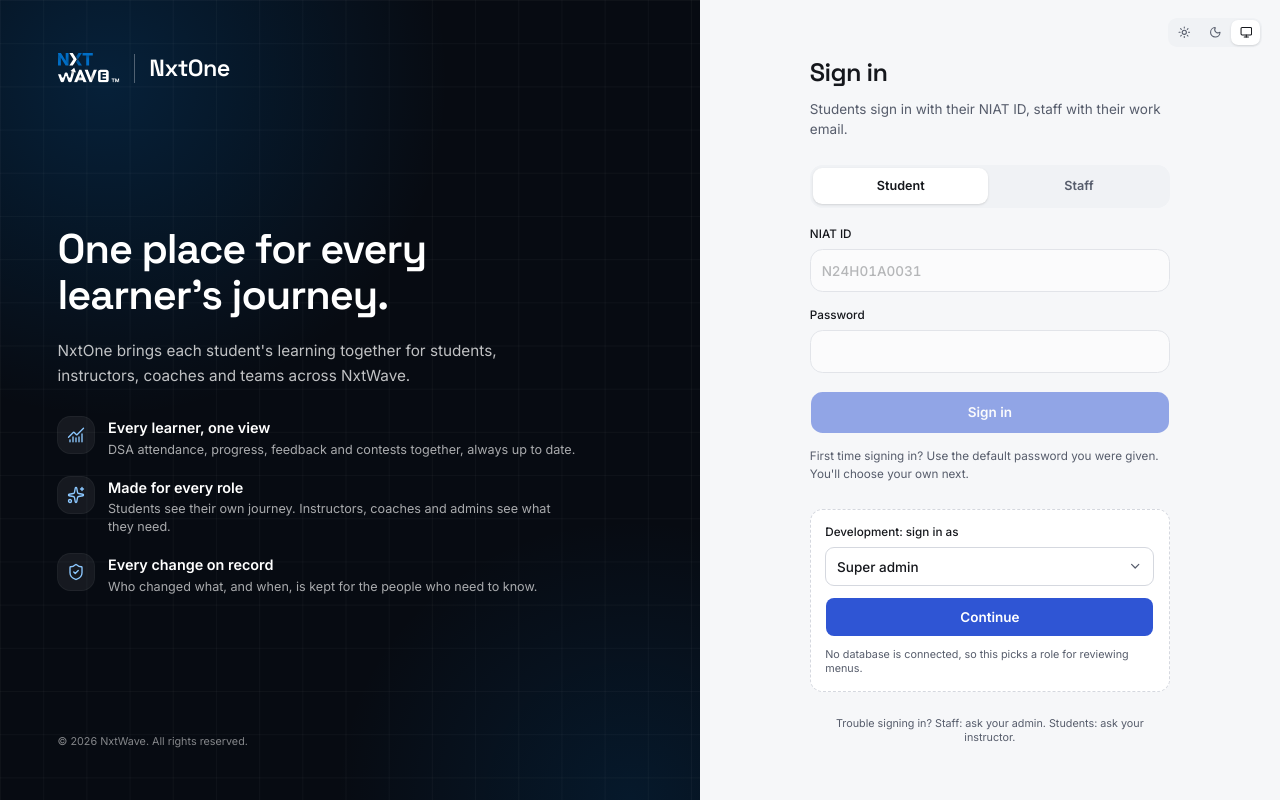
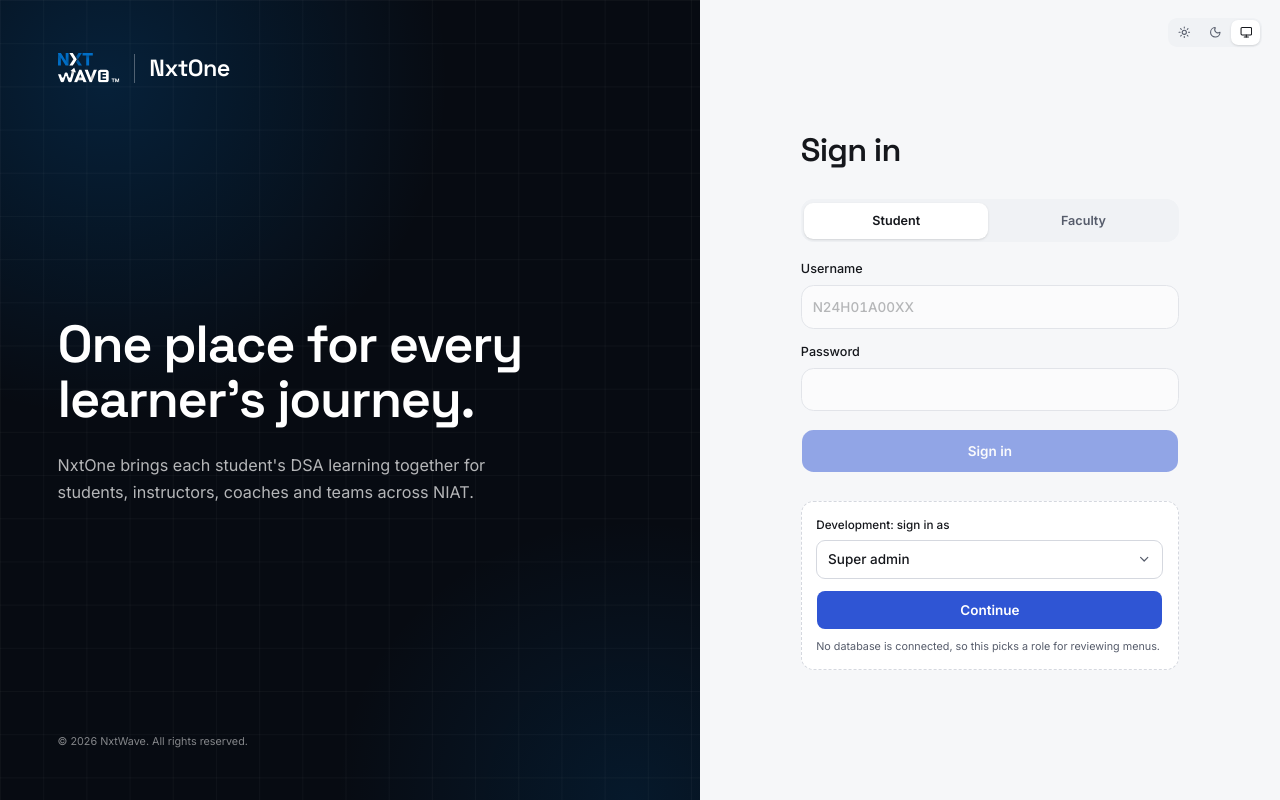
Before and after one commit to rajveer-09/Project-Nxtwave, a Next.js app in the folder platform/web/: page /login in a window 1280 px wide. Built offline with nearby package versions, Linux system fonts and the light colour scheme.

Commit message:
Sign-in page: cut down to headline and form; Username / Password, Student / Faculty, larger type

```diff
--- a/platform/web/app/(auth)/login/page.tsx
+++ b/platform/web/app/(auth)/login/page.tsx
@@ -6,7 +6,6 @@ Date : 18 Nov 2026
 
 */
 
-import { ChartNoAxesCombined, ShieldCheck, Sparkles } from "lucide-react";
 import { connection } from "next/server";
 import { Suspense } from "react";
 import { Brand } from "@/common/components/brand";
@@ -16,11 +15,6 @@ import { DevRolePicker, PasswordForm } from "@/modules/login/sign-in-forms";
 
 export const metadata = { title: "Sign in" };
 
-const POINTS = [
-  { icon: ChartNoAxesCombined, title: "Every learner, one view", text: "DSA attendance, progress, feedback and contests together, always up to date." },
-  { icon: Sparkles, title: "Made for every role", text: "Students see their own journey. Instructors, coaches and admins see what they need." },
-  { icon: ShieldCheck, title: "Every change on record", text: "Who changed what, and when, is kept for the people who need to know." },
-];
 
 /**
  * The form reads the server's settings when the page is opened, not when it is built: a build
@@ -57,24 +51,13 @@ export default function LoginPage() {
           className="pointer-events-none absolute inset-0 bg-[linear-gradient(rgba(255,255,255,0.03)_1px,transparent_1px),linear-gradient(90deg,rgba(255,255,255,0.03)_1px,transparent_1px)] bg-[size:48px_48px]"
         />
         <Brand size="lg" onDark className="relative" />
-        <div className="relative flex max-w-xl flex-col gap-6">
-          <h1 className="text-[34px] leading-[1.1] font-semibold tracking-tight sm:text-[46px]">One place for every learner&apos;s journey.</h1>
-          <p className="max-w-lg text-[17px] leading-relaxed text-white/75">
-            NxtOne brings each student&apos;s learning together for students, instructors, coaches and teams across NxtWave.
+        <div className="relative flex max-w-[600px] flex-col gap-6 lg:gap-7">
+          <h1 className="text-[36px] leading-[1.06] font-semibold tracking-tight text-balance sm:text-[50px] xl:text-[58px]">
+            One place for every learner&apos;s journey.
+          </h1>
+          <p className="max-w-[46ch] text-[16px] leading-relaxed text-white/70 sm:text-[18px]">
+            NxtOne brings each student&apos;s DSA learning together for students, instructors, coaches and teams across NIAT.
           </p>
-          <ul className="mt-2 hidden flex-col gap-5 sm:flex">
-            {POINTS.map(({ icon: Icon, title, text }) => (
-              <li key={title} className="flex items-start gap-4">
-                <span className="flex size-10 shrink-0 items-center justify-center rounded-xl bg-white/[0.06] ring-1 ring-white/10">
-                  <Icon aria-hidden="true" className="size-5 text-[#8CC8FF]" strokeWidth={1.8} />
-                </span>
-                <span className="flex flex-col gap-0.5">
-                  <span className="font-semibold">{title}</span>
-                  <span className="text-sm text-white/65">{text}</span>
-                </span>
-              </li>
-            ))}
-          </ul>
         </div>
         <p className="relative hidden text-xs text-white/50 lg:block">© 2026 NxtWave. All rights reserved.</p>
       </section>
@@ -82,17 +65,13 @@ export default function LoginPage() {
       {/* ---- Right: sign in */}
       <main className="relative flex flex-1 items-center justify-center px-5 py-12 sm:px-10">
         <ThemeToggle compact className="absolute top-5 right-5" />
-        <div className="flex w-full max-w-[400px] flex-col gap-7">
-          <div className="flex flex-col gap-2">
-            <h2 className="text-[28px] font-semibold tracking-tight">Sign in</h2>
-            <p className="text-[15px] text-muted-foreground">Students sign in with their NIAT ID, staff with their work email.</p>
-          </div>
+        <div className="flex w-full max-w-[420px] flex-col gap-8">
+          <h2 className="text-[32px] leading-tight font-semibold tracking-tight sm:text-[36px]">Sign in</h2>
 
           <Suspense fallback={<PasswordForm enabled={false} />}>
             <SignInForm />
           </Suspense>
 
-          <p className="text-center text-xs text-muted-foreground">Trouble signing in? Staff: ask your admin. Students: ask your instructor.</p>
         </div>
       </main>
     </div>
--- a/platform/web/modules/login/sign-in-forms.tsx
+++ b/platform/web/modules/login/sign-in-forms.tsx
@@ -29,7 +29,7 @@ function NextField() {
 
 const KINDS = [
   { value: "student", label: "Student" },
-  { value: "staff", label: "Staff" },
+  { value: "staff", label: "Faculty" },
 ] as const;
 
 /** Student or Staff, then the matching sign-in field. Staff covers instructors, coaches and admins. */
@@ -61,8 +61,8 @@ export function PasswordForm({ enabled }: { enabled: boolean }) {
         <Suspense fallback={null}>
           <NextField />
         </Suspense>
-        <label className="flex flex-col gap-1.5 text-[13px] font-medium">
-          {student ? "NIAT ID" : "Work email"}
+        <label className="flex flex-col gap-2 text-sm font-medium">
+          Username
           <input
             key={kind}
             name="email"
@@ -73,12 +73,12 @@ export function PasswordForm({ enabled }: { enabled: boolean }) {
             spellCheck={false}
             required
             defaultValue={state.kind === kind ? state.email : ""}
-            placeholder={student ? "N24H01A0031" : "name@nxtwave.co.in"}
+            placeholder={student ? "N24H01A00XX" : "name@nxtwave.co.in"}
             disabled={!enabled}
             className={cn(inputClass, student && "uppercase tabular placeholder:normal-case")}
           />
         </label>
-        <label className="flex flex-col gap-1.5 text-[13px] font-medium">
+        <label className="flex flex-col gap-2 text-sm font-medium">
           Password
           <input name="password" type="password" autoComplete="current-password" required disabled={!enabled} className={inputClass} />
         </label>
@@ -90,9 +90,6 @@ export function PasswordForm({ enabled }: { enabled: boolean }) {
         <Button type="submit" size="lg" className="mt-1 h-12 rounded-xl text-[15px] font-semibold" disabled={!enabled || pending}>
           {pending ? "Signing in…" : "Sign in"}
         </Button>
-        <p className="text-[13px] text-muted-foreground">
-          First time signing in? Use the default password you were given. You&apos;ll choose your own next.
-        </p>
       </form>
     </div>
   );
```
